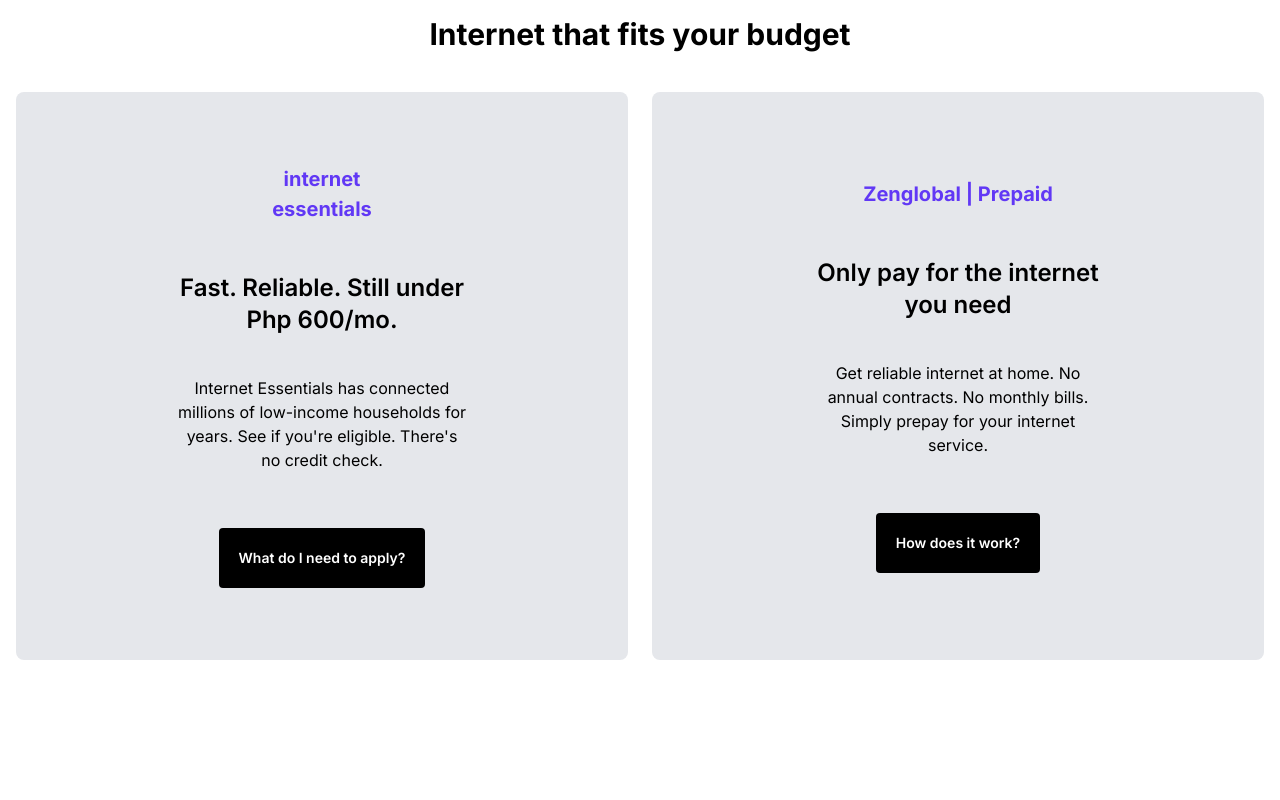
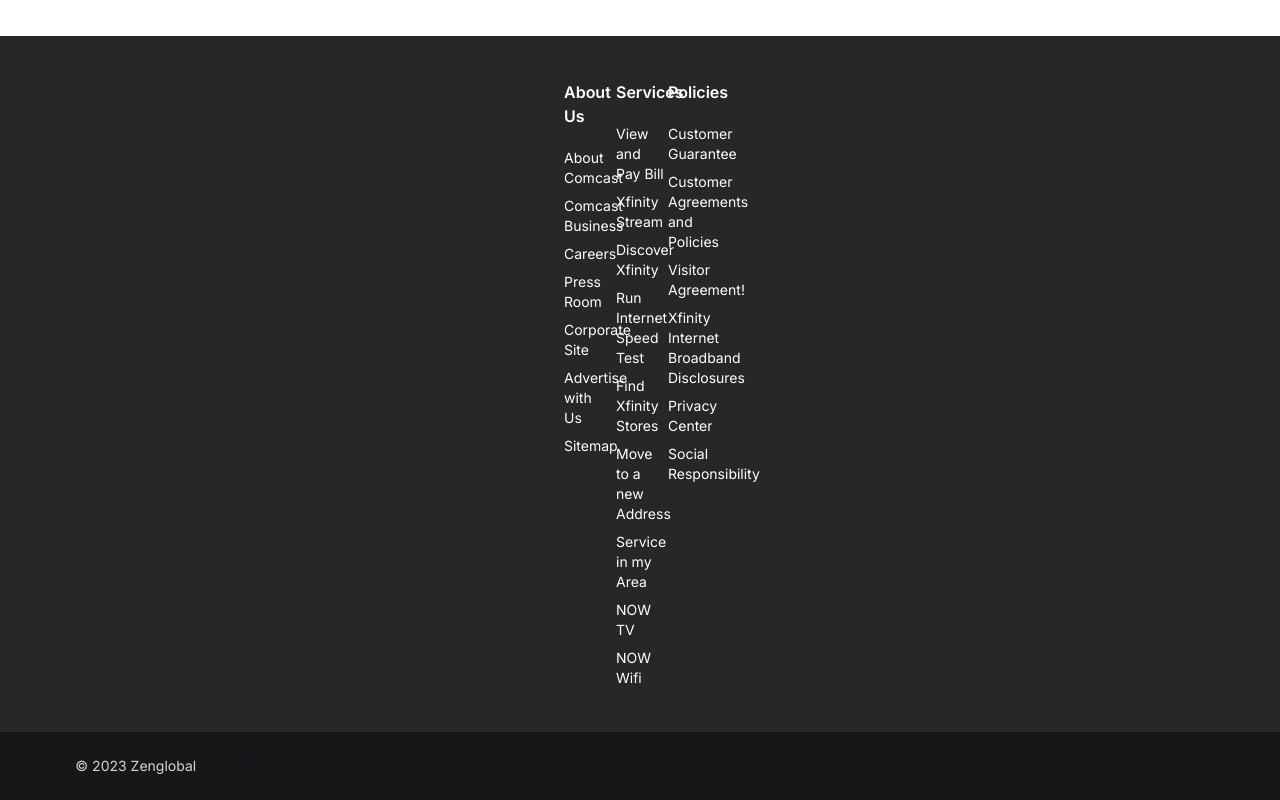
Before and after one commit to KleKlai/zenglobalofficialwebsite, a Next.js app: page / in a window 1280 px wide. Built offline with nearby package versions, Linux system fonts and the light colour scheme.

Commit message:
feat(footer): not responsive ready

```diff
--- a/app/page.tsx
+++ b/app/page.tsx
@@ -1,7 +1,8 @@
 import CheckAvailability from "./ui/check-availability";
+import Footer from "./ui/footer";
 import ExploreSpeedsPrices from "./ui/landing/explore-speeds-prices";
 import InternetThatsFitYourBudget from "./ui/landing/internet-thats-fit-your-budget";
 
 export default function Home() {
-  return <InternetThatsFitYourBudget />;
+  return <Footer />;
 }
--- /dev/null
+++ b/app/ui/footer.tsx
@@ -0,0 +1,237 @@
+import React from "react";
+import Link from "next/link";
+import {
+  NewspaperIcon,
+  DocumentMagnifyingGlassIcon,
+  DocumentTextIcon,
+  AdjustmentsHorizontalIcon,
+  CubeTransparentIcon,
+  LinkIcon,
+} from "@heroicons/react/24/outline";
+
+const links = [
+  {
+    name: "Web of Terms of Service",
+    href: "",
+    icon: NewspaperIcon,
+  },
+  {
+    name: "Notice of Collection",
+    href: "",
+    icon: DocumentMagnifyingGlassIcon,
+  },
+  {
+    name: "Privacy Policy",
+    href: "",
+    icon: DocumentTextIcon,
+  },
+  {
+    name: "Your Privacy Choices",
+    href: "",
+    icon: AdjustmentsHorizontalIcon,
+  },
+  {
+    name: "Ad Choices",
+    href: "",
+    icon: CubeTransparentIcon,
+  },
+];
+
+const abouts = [
+  {
+    name: "About Comcast",
+    href: "",
+  },
+  {
+    name: "Comcast Business",
+    href: "",
+  },
+  {
+    name: "Careers",
+    href: "",
+  },
+  {
+    name: "Press Room",
+    href: "",
+  },
+  {
+    name: "Corporate Site",
+    href: "",
+  },
+  {
+    name: "Advertise with Us",
+    href: "",
+  },
+  {
+    name: "Sitemap",
+    href: "",
+  },
+];
+
+const services = [
+  {
+    name: "View and Pay Bill",
+    href: "",
+  },
+  {
+    name: "Xfinity Stream",
+    href: "",
+  },
+  {
+    name: "Discover Xfinity",
+    href: "",
+  },
+  {
+    name: "Run Internet Speed Test",
+    href: "",
+  },
+  {
+    name: "Find Xfinity Stores",
+    href: "",
+  },
+  {
+    name: "Move to a new Address",
+    href: "",
+  },
+  {
+    name: "Service in my Area",
+    href: "",
+  },
+  {
+    name: "NOW TV",
+    href: "",
+  },
+  {
+    name: "NOW Wifi",
+    href: "",
+  },
+];
+
+const policies = [
+  {
+    name: "Customer Guarantee",
+    href: "",
+  },
+  {
+    name: "Customer Agreements and Policies",
+    href: "",
+  },
+  {
+    name: "Visitor Agreement!",
+    href: "",
+  },
+  {
+    name: "Xfinity Internet Broadband Disclosures",
+    href: "",
+  },
+  {
+    name: "Privacy Center",
+    href: "",
+  },
+  {
+    name: "Social Responsibility",
+    href: "",
+  },
+];
+
+export default function Footer() {
+  return (
+    <div className="flex flex-col h-screen">
+      <footer className="fixed bottom-0 w-full bg-neutral-900 text-white">
+        <div className="bg-zinc-800 py-10">
+          <div className="grid grid-cols-3 gap-1 mx-[35rem] justify-center font-natoSansRegular font-regular text-sm p-1">
+            <div>
+              <h3 className="mb-5 text-base font-semibold font-natoSansRegular">
+                About Us
+              </h3>
+              <ul className="space-y-2">
+                {abouts.map((about) => {
+                  return (
+                    <li>
+                      <Link
+                        key={about.name}
+                        href={about.href}
+                        className=""
+                      >
+                        <p className="hidden md:block">{about.name}</p>
+                      </Link>
+                    </li>
+                  );
+                })}
+              </ul>
+            </div>
+
+            <div>
+              <h3 className="mb-5 text-base font-semibold font-natoSansRegular">
+                Services
+              </h3>
+              <ul className="space-y-2">
+                {services.map((service) => {
+                  return (
+                    <li>
+                      <Link
+                        key={service.name}
+                        href={service.href}
+                        className=""
+                      >
+                        <p className="hidden md:block">{service.name}</p>
+                      </Link>
+                    </li>
+                  )
+                })}
+              </ul>
+            </div>
+
+            <div>
+              <h3 className="mb-5 text-base font-semibold font-natoSansRegular">
+                Policies
+              </h3>
+              {/* Add your links here */}
+              <ul className="space-y-2 text-wrap">
+                {policies.map((policy) => {
+                  return (
+                    <li>
+                      <Link
+                        key={policy.name}
+                        href={policy.href}
+                        className=""
+                      >
+                        <p className="hidden md:block">{policy.name}</p>
+                      </Link>
+                    </li>
+                  )
+                })}
+              </ul>
+            </div>
+          </div>
+        </div>
+
+        <ul className="flex flex-wrap items-center justify-center text-gray-900 dark:text-white py-6 space-x-6">
+          <li>
+            <p className="me-4 text-sm text-gray-300 font-natoSansRegular font-regular md:me-6">
+              &copy; 2023 Zenglobal
+            </p>
+          </li>
+          {links.map((link) => {
+            const LinkIcon = link.icon;
+            return (
+              <li>
+                <div className="flex flex-row">
+                  <LinkIcon className="w-5" />
+
+                  <Link
+                    key={link.name}
+                    href={link.href}
+                    className="ml-2 me-4 font-natoSansRegular font-regular text-sm md:me-6 "
+                  >
+                    <p className="hidden md:block">{link.name}</p>
+                  </Link>
+                </div>
+              </li>
+            );
+          })}
+        </ul>
+      </footer>
+    </div>
+  );
+}
--- a/package.json
+++ b/package.json
@@ -9,6 +9,7 @@
     "lint": "next lint"
   },
   "dependencies": {
+    "@heroicons/react": "^2.1.1",
     "@next/font": "^14.0.4",
     "next": "14.0.4",
     "react": "^18",
```
Also changed, not shown: 1 other file (tests, documents, lock files or other folders).
